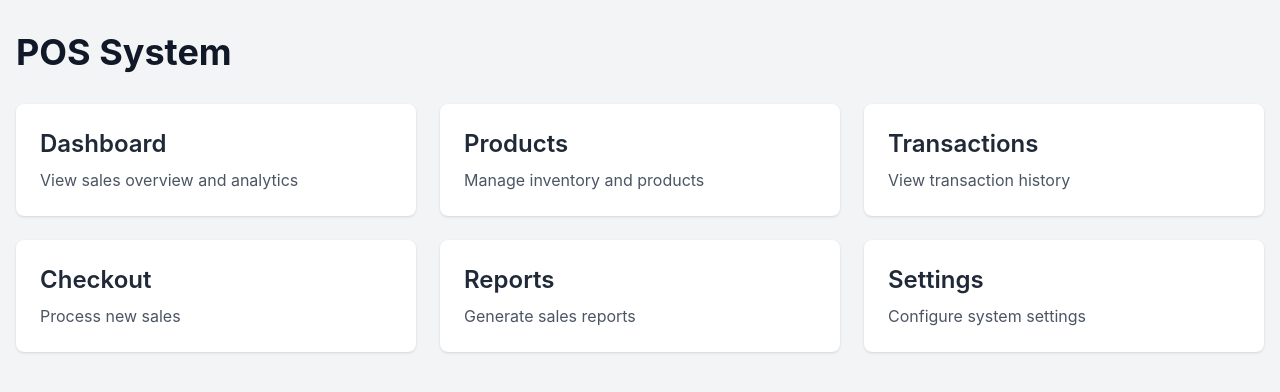
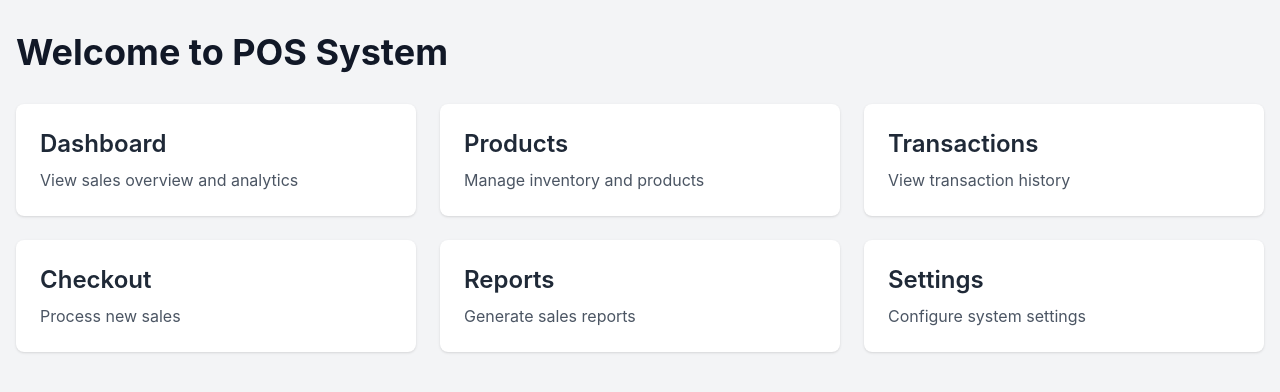
Before and after one commit to brunowachira001-coder/smart-pos-system, a Next.js app: page / in a window 1280 px wide. Shown: the top 392 px of the page. Built offline with nearby package versions, Linux system fonts and the light colour scheme.

Commit message:
Update: improve home page title

```diff
--- a/app/page.tsx
+++ b/app/page.tsx
@@ -4,7 +4,7 @@ export default function Home() {
   return (
     <main className="min-h-screen bg-gray-100">
       <div className="container mx-auto px-4 py-8">
-        <h1 className="text-4xl font-bold text-gray-900 mb-8">POS System</h1>
+        <h1 className="text-4xl font-bold text-gray-900 mb-8">Welcome to POS System</h1>
 
         <div className="grid grid-cols-1 md:grid-cols-2 lg:grid-cols-3 gap-6">
           <Link href="/dashboard" className="bg-white p-6 rounded-lg shadow hover:shadow-lg transition">
```
